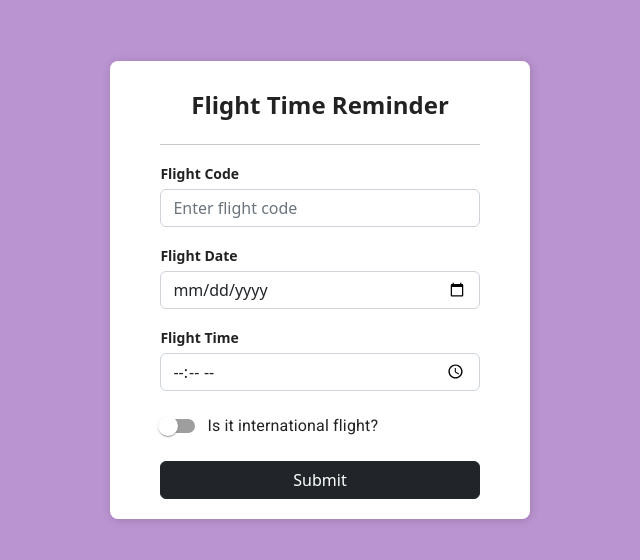
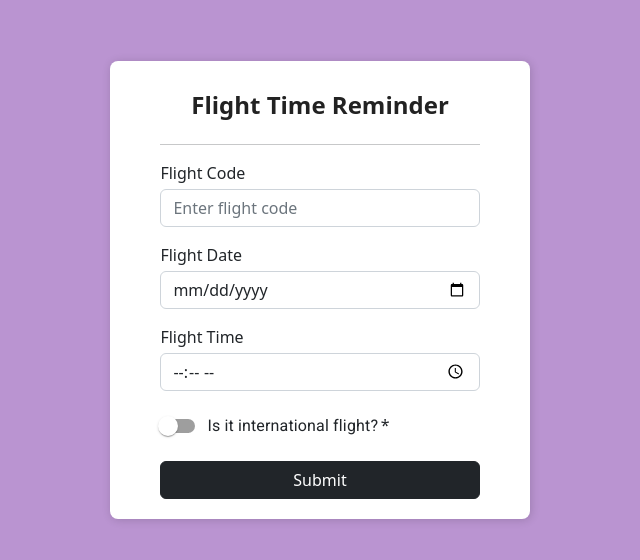
Before and after one commit to calovey/FlightApp, a React (Create React App) app: page / in a window 1280 px wide. Shown: the part 110-670 px from the top of the page, without its empty margins (320-960 px from the left). Built offline with nearby package versions, Linux system fonts and the light colour scheme.

Commit message:
required field

```diff
--- a/package.json
+++ b/package.json
@@ -12,13 +12,15 @@
     "bootstrap": "^5.2.2",
     "date-fns": "^2.29.3",
     "dayjs": "^1.11.5",
+    "formik": "^2.2.9",
     "moment": "^2.29.4",
     "react": "^18.2.0",
     "react-bootstrap": "^2.5.0",
     "react-dom": "^18.2.0",
     "react-router-dom": "^6.4.1",
     "react-scripts": "5.0.1",
-    "web-vitals": "^2.1.4"
+    "web-vitals": "^2.1.4",
+    "yup": "^0.32.11"
   },
   "scripts": {
     "start": "react-scripts start",
--- a/src/App.css
+++ b/src/App.css
@@ -32,8 +32,14 @@
     font-weight: 800;
   }
 
-  label {
+  .label {
     font-size: 14px;
     font-weight: 600;
     color: rgb(34, 34, 34);
   }
+
+  .error {
+    color: red;
+    font-size: 1rem;
+    margin-top: 0.3rem;
+  }
--- a/src/App.js
+++ b/src/App.js
@@ -1,8 +1,8 @@
 import * as React from "react";
-import TextField from "@mui/material/TextField";
-import { AdapterDayjs } from "@mui/x-date-pickers/AdapterDayjs";
-import { LocalizationProvider } from "@mui/x-date-pickers/LocalizationProvider";
-import { DatePicker } from "@mui/x-date-pickers/DatePicker";
+// import TextField from "@mui/material/TextField";
+// import { AdapterDayjs } from "@mui/x-date-pickers/AdapterDayjs";
+// import { LocalizationProvider } from "@mui/x-date-pickers/LocalizationProvider";
+// import { DatePicker } from "@mui/x-date-pickers/DatePicker";
 import "bootstrap/dist/css/bootstrap.min.css";
 import "./App.css";
 import FormGroup from "@mui/material/FormGroup";
@@ -25,27 +25,16 @@ export default function BasicDatePicker() {
                 type="text"
                 className="form-control mt-1"
                 placeholder="Enter flight code"
+                required
               />
             </div>
-            {/* <div className="form-group mt-3">
-            <LocalizationProvider dateAdapter={AdapterDayjs}>
-              <DatePicker
-                label="Select Date"
-                className="form-control mt-1"
-                value={value}
-                onChange={(newValue) => {
-                  setValue(newValue);
-                }}
-                renderInput={(params) => <TextField {...params} />}
-              />
-            </LocalizationProvider>
-          </div> */}
             <div className="form-group mt-3">
               <label>Flight Date</label>
               <input
                 type="date"
                 className="form-control mt-1"
                 placeholder="Enter flight date"
+                required
               />
             </div>
             <div className="form-group mt-3">
@@ -54,6 +43,7 @@ export default function BasicDatePicker() {
                 type="time"
                 className="form-control mt-1"
                 placeholder="Enter flight time"
+                required
               />
             </div>
             <div className="form-group mt-3">
@@ -62,11 +52,12 @@ export default function BasicDatePicker() {
                   //control={<Switch defaultChecked />}
                   control={<Switch />}
                   label="Is it international flight?"
+                  required
                 />
               </FormGroup>{" "}
             </div>
             <div className="d-grid gap-2 mt-3">
-              <button type="submit" className="btn btn-dark">
+              <button type="submit" className="btn btn-dark" onClick={() => {alert("Informations saved.")}}>
                 Submit
               </button>
             </div>
```
Also changed, not shown: 1 other file (tests, documents, lock files or other folders).
